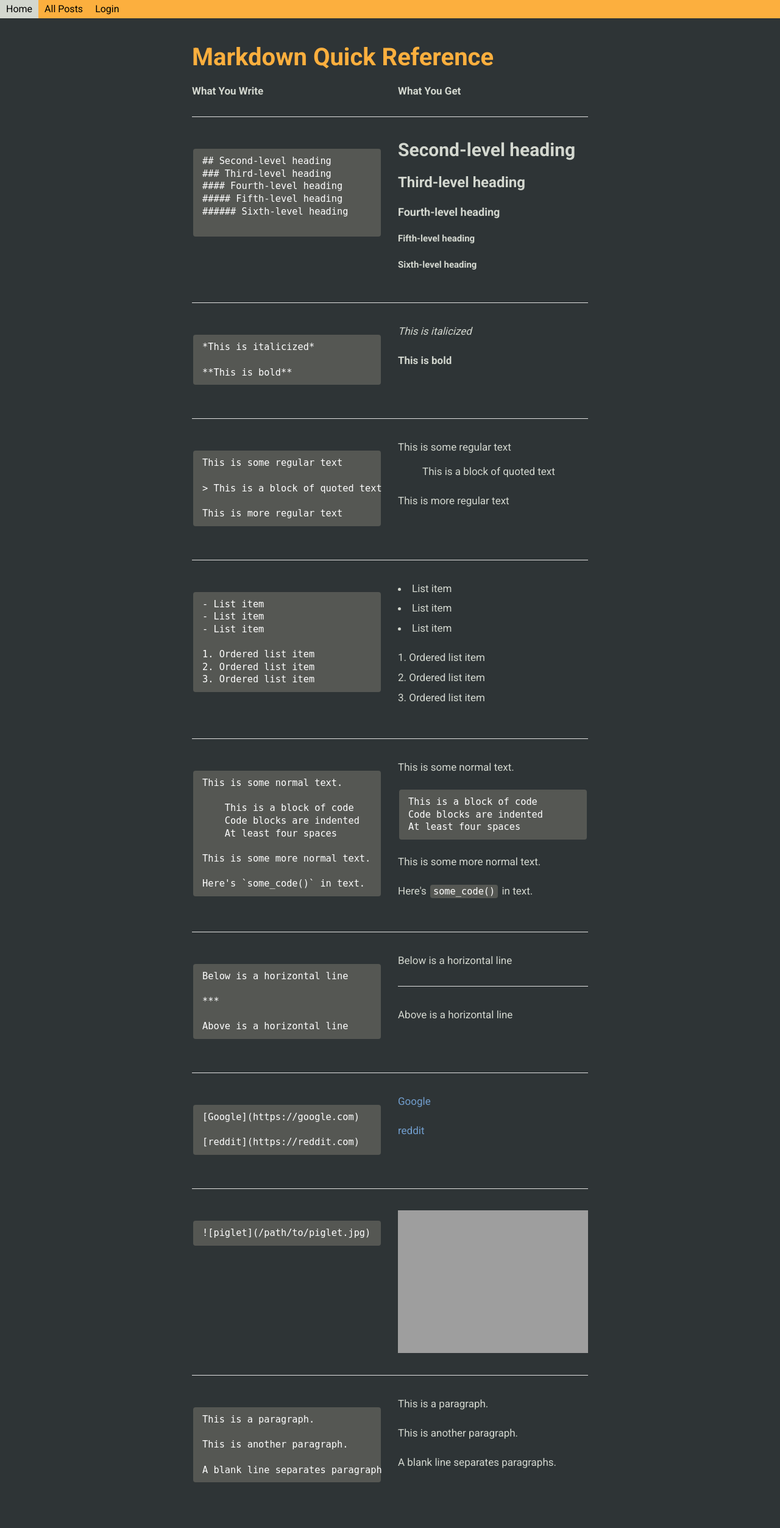
After one commit to c-mart/smog, a Flask app: template smog/templates/markdown_reference.html in a window 1280 px wide. The commit adds this page. Shown: the whole page at 61% size. Run offline with Flask 2, Linux system fonts and the light colour scheme; the template is opened without the code that fills it, so the values that code supplies are empty; parts of the project's set-up code (start-up, migrations or seed data) failed here and were passed over; grey boxes are pictures that could not be loaded.

Commit message:
Created Markdown quick reference

```diff
--- a/smog/templates/create_edit_comment.html
+++ b/smog/templates/create_edit_comment.html
@@ -36,7 +36,7 @@
     </form>
     <h3>Commenting Tips</h3>
     <ul>
-        <li>Format and style your comment with <a href="http://packetlife.net/media/library/16/Markdown.pdf">Markdown</a></li>
+        <li>Format and style your comment with <a href="{{ url_for('markdown_reference') }}">Markdown</a></li>
     </ul>
     {% if comments %}
         <h3>Existing Comments</h3>
--- a/smog/templates/create_edit_post.html
+++ b/smog/templates/create_edit_post.html
@@ -75,7 +75,7 @@
     </form>
     <h3>Posting Tips</h3>
     <ul>
-        <li>Format and style your post with <a href="http://packetlife.net/media/library/16/Markdown.pdf">Markdown</a></li>
+        <li>Format and style your post with <a href="{{ url_for('markdown_reference') }}">Markdown</a></li>
         <li>Type <code>$fold$</code> after the first few lines to control what is shown as a preview on the front page. (This tag will not be rendered in your post.)</li>
     </ul>
 
--- /dev/null
+++ b/smog/templates/markdown_reference.html
@@ -0,0 +1,156 @@
+{% extends 'layout.html' %}
+{% block title %}
+    <h1>Markdown Quick Reference</h1>
+{% endblock %}
+{% block body %}
+    <div class="row">
+        <div class="six columns">
+            <strong>What You Write</strong>
+        </div>
+        <div class="six columns">
+            <strong>What You Get</strong>
+        </div>
+    </div>
+    <hr />
+    <div class="row">
+        <div class="six columns">
+<pre><code>## Second-level heading
+### Third-level heading
+#### Fourth-level heading
+##### Fifth-level heading
+###### Sixth-level heading
+            </code></pre>
+        </div>
+        <div class="six columns">
+            <h2>Second-level heading</h2>
+            <h3>Third-level heading</h3>
+            <h4>Fourth-level heading</h4>
+            <h5>Fifth-level heading</h5>
+            <h6>Sixth-level heading</h6>
+        </div>
+    </div>
+    <hr />
+    <div class="row">
+        <div class="six columns">
+            <pre><code>*This is italicized*
+
+**This is bold**</code></pre>
+        </div>
+        <div class="six columns">
+            <p><em>This is italicized</em></p>
+            <p><strong>This is bold</strong></p>
+        </div>
+    </div>
+    <hr />
+    <div class="row">
+        <div class="six columns">
+            <pre><code>This is some regular text
+
+> This is a block of quoted text
+
+This is more regular text</code></pre>
+        </div>
+        <div class="six columns">
+            This is some regular text
+            <blockquote>This is a block of quoted text</blockquote>
+            This is more regular text
+        </div>
+    </div>
+    <hr />
+    <div class="row">
+        <div class="six columns">
+            <pre><code>- List item
+- List item
+- List item
+
+1. Ordered list item
+2. Ordered list item
+3. Ordered list item</code></pre>
+        </div>
+        <div class="six columns">
+            <ul>
+                <li>List item</li>
+                <li>List item</li>
+                <li>List item</li>
+            </ul>
+            <ol>
+                <li>Ordered list item</li>
+                <li>Ordered list item</li>
+                <li>Ordered list item</li>
+            </ol>
+        </div>
+    </div>
+    <hr />
+    <div class="row">
+        <div class="six columns">
+            <pre><code>This is some normal text.
+
+    This is a block of code
+    Code blocks are indented
+    At least four spaces
+
+This is some more normal text.
+
+Here's `some_code()` in text.</code></pre>
+        </div>
+        <div class="six columns">
+            <p>This is some normal text.</p>
+            <pre><code>This is a block of code
+Code blocks are indented
+At least four spaces</code></pre>
+            <p>This is some more normal text.
+            <p>Here's <code>some_code()</code> in text.</p>
+        </div>
+    </div>
+    <hr />
+    <div class="row">
+        <div class="six columns">
+            <pre><code>Below is a horizontal line
+
+***
+
+Above is a horizontal line</code></pre>
+        </div>
+        <div class="six columns">
+            <p>Below is a horizontal line</p>
+            <hr />
+            <p>Above is a horizontal line</p>
+        </div>
+    </div>
+    <hr />
+    <div class="row">
+        <div class="six columns">
+            <pre><code>[Google](https://google.com)
+
+[reddit](https://reddit.com)</code></pre>
+        </div>
+        <div class="six columns">
+            <p><a href="https://google.com">Google</a></p>
+            <p><a href="https://reddit.com">reddit</a></p>
+        </div>
+    </div>
+    <hr />
+    <div class="row">
+        <div class="six columns">
+            <pre><code>![piglet](/path/to/piglet.jpg)</code></pre>
+        </div>
+        <div class="six columns">
+            <img src="https://33.media.tumblr.com/avatar_a8b261df8da2_128.png" alt="piglet">
+        </div>
+    </div>
+    <hr />
+    <div class="row">
+        <div class="six columns">
+            <pre><code>This is a paragraph.
+
+This is another paragraph.
+
+A blank line separates paragraphs.</code></pre>
+        </div>
+        <div class="six columns">
+            <p>This is a paragraph.</p>
+            <p>This is another paragraph.</p>
+            <p>A blank line separates paragraphs.</p>
+        </div>
+    </div>
+{% endblock %}
--- a/smog/views.py
+++ b/smog/views.py
@@ -367,6 +367,11 @@ def delete_comment():
     flash('Comment has been deleted.')
     return redirect(url_for('view_posts', permalink=post.permalink))
 
+@app.route('/markdown')
+@get_static_stuff
+def markdown_reference():
+    return render_template('markdown_reference.html')
+
 @app.errorhandler(429)
 def rate_limit_exceeded_handler(e):
     """Warns user that they have hit the rate limiter."""
```
Also changed, not shown: planning.md (+5 -1 lines), readme.md.
